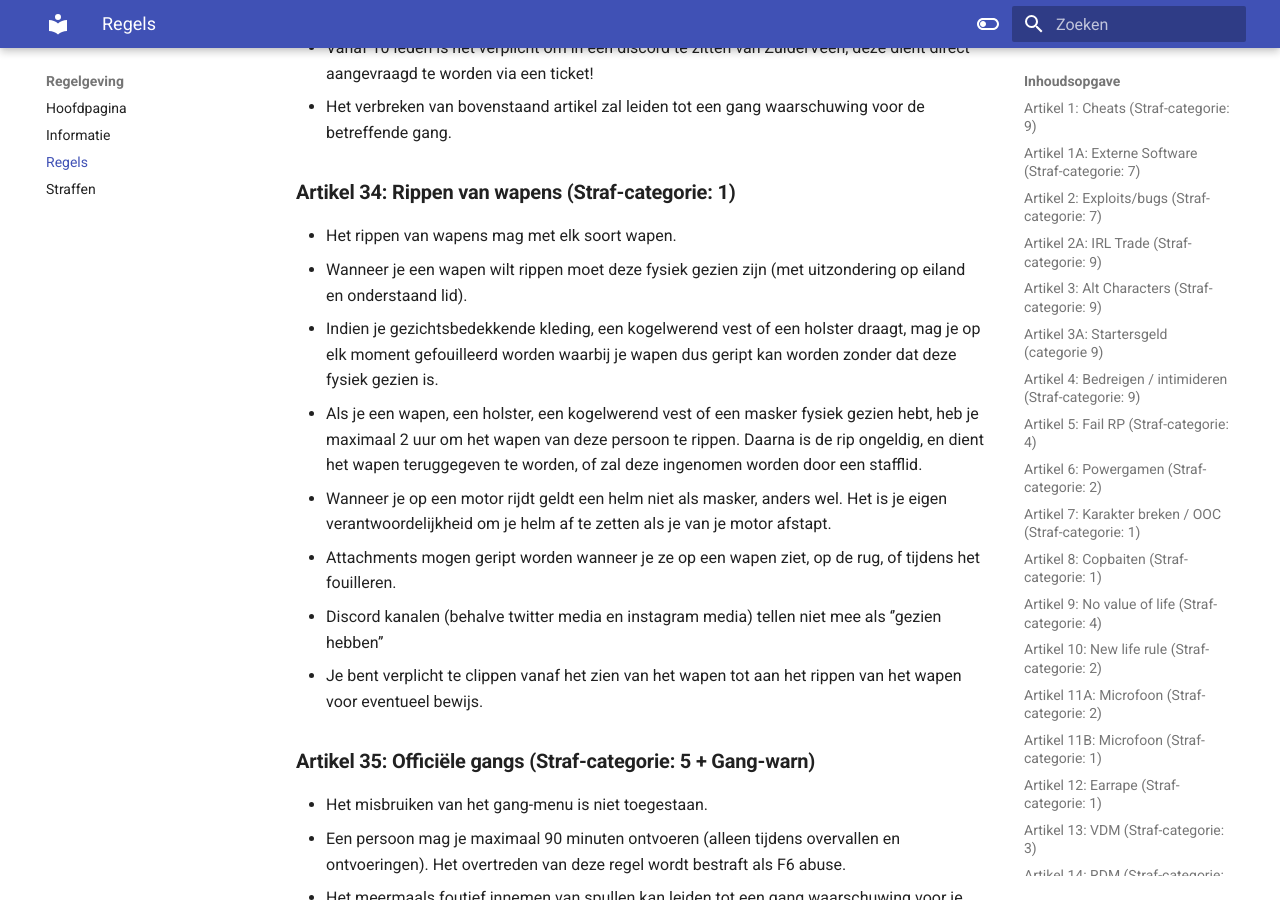
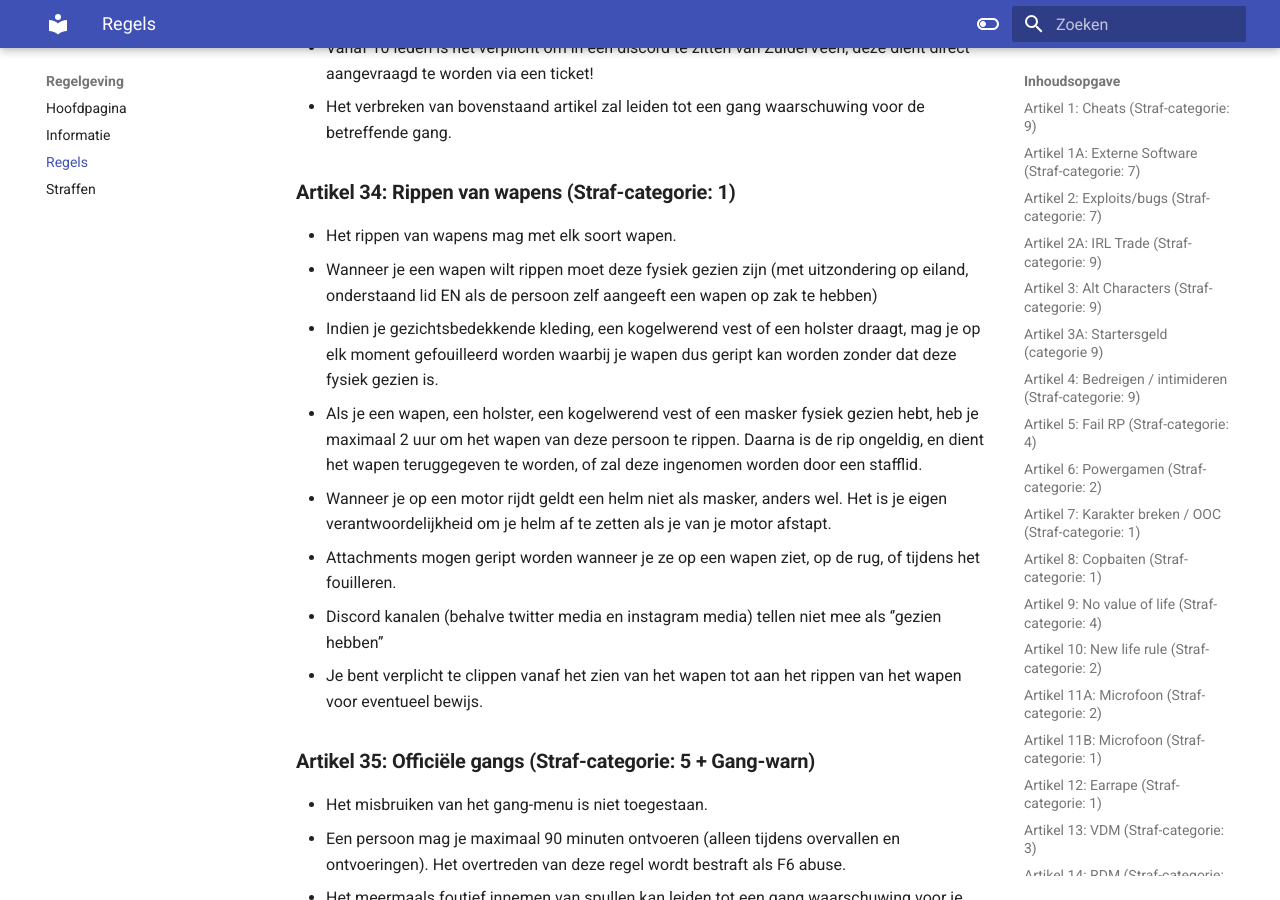
Before and after one commit to ZuiderVeenRP/apv, an MkDocs documentation site: the page built from docs/algemeen.md, in a window 1280 px wide and 900 px high, scrolled down 14721 px. Built offline with MkDocs 1.6.1 and Material for MkDocs 9.7.7, drawn with Linux system fonts in a browser that asks for light colours; comment, search, counter and statistics services are not loaded.

Commit message:
Update algemeen.md

```diff
--- a/docs/algemeen.md
+++ b/docs/algemeen.md
@@ -328,7 +328,7 @@
 
 ### **Artikel 34: Rippen van wapens (Straf-categorie: 1)**
 - Het rippen van wapens mag met elk soort wapen.
-- Wanneer je een wapen wilt rippen moet deze fysiek gezien zijn (met uitzondering op eiland en onderstaand lid).
+- Wanneer je een wapen wilt rippen moet deze fysiek gezien zijn (met uitzondering op eiland, onderstaand lid EN als de persoon zelf aangeeft een wapen op zak te hebben)
 - Indien je gezichtsbedekkende kleding, een kogelwerend vest of een holster draagt, mag je op elk moment gefouilleerd worden waarbij je wapen dus geript kan worden zonder dat deze fysiek gezien is.
 - Als je een wapen, een holster, een kogelwerend vest of een masker fysiek gezien hebt, heb je maximaal 2 uur om het wapen van deze persoon te rippen. Daarna is de rip ongeldig, en dient het wapen teruggegeven te worden, of zal deze ingenomen worden door een stafflid.
 - Wanneer je op een motor rijdt geldt een helm niet als masker, anders wel. Het is je eigen verantwoordelijkheid om je helm af te zetten als je van je motor afstapt.
```
